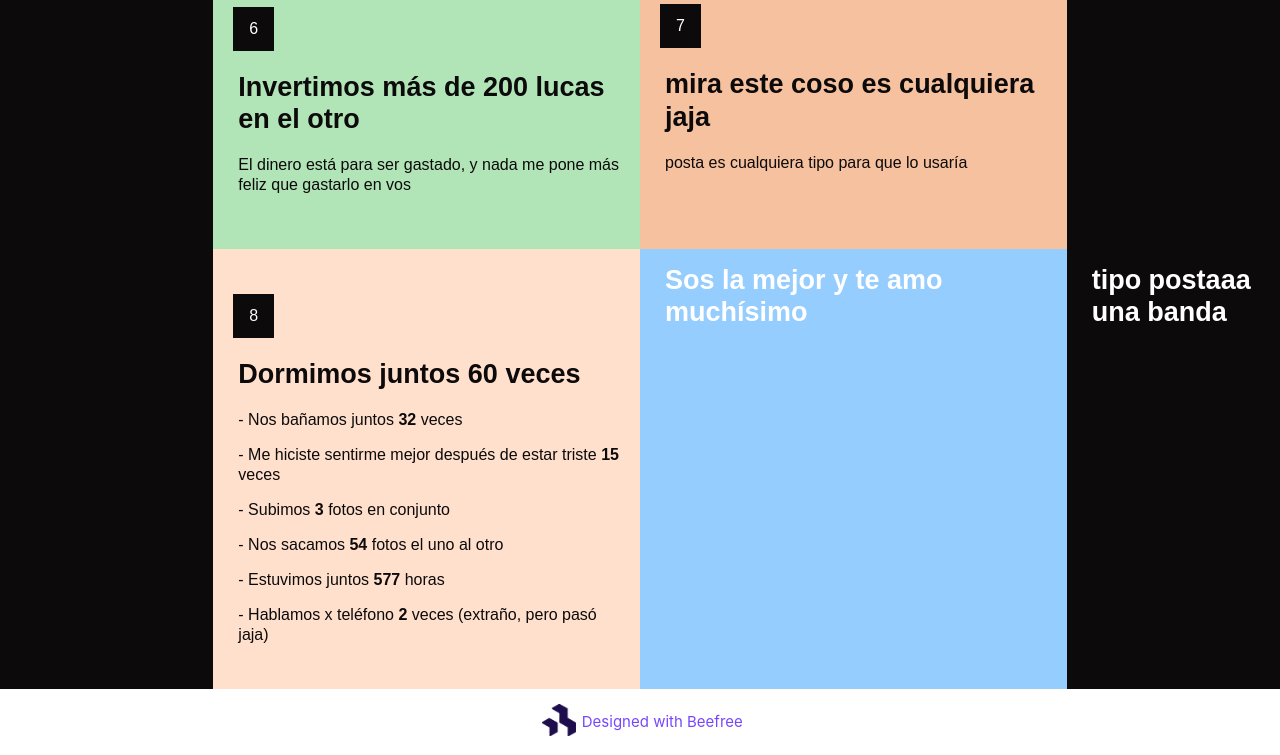
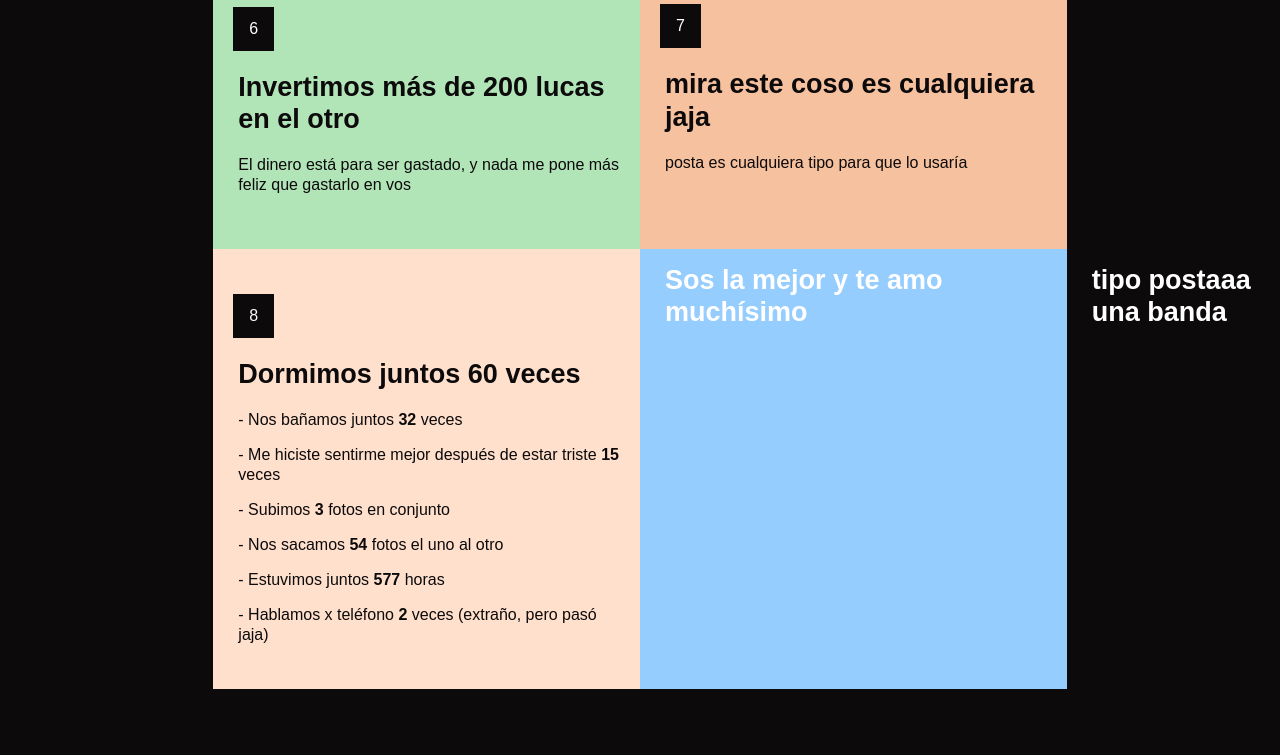
Before and after one commit to teobeh/teobeh.github.io, a plain HTML site: page index.html in a window 1280 px wide. Shown: the part 2723-3478 px from the top of the page. After the commit the page ends 3412 px from the top, so only its background shows below. Drawn offline with Linux system fonts and the light colour scheme.

Commit message:
Update index.html

```diff
--- a/index.html
+++ b/index.html
@@ -738,14 +738,6 @@
 </div>
 </div>
 </div>
-<div class="bee-row bee-row-7">
-<div class="bee-row-content">
-<div class="bee-col bee-col-1 bee-col-w12">
-<div class="bee-block bee-block-1 bee-icons">
-<div class="bee-icon bee-icon-last">
-<div class="bee-content">
-<div class="bee-icon-image"><a href="http://designedwithbeefree.com/" target="_blank" title="Designed with Beefree"><img alt="Beefree Logo" height="32px" src="images/Beefree-logo.png" width="auto"/></a></div>
-<div class="bee-icon-label bee-icon-label-right"><a href="http://designedwithbeefree.com/" target="_blank" title="Designed with Beefree">Designed with Beefree</a></div>
 </div>
 </div>
 </div>
```
